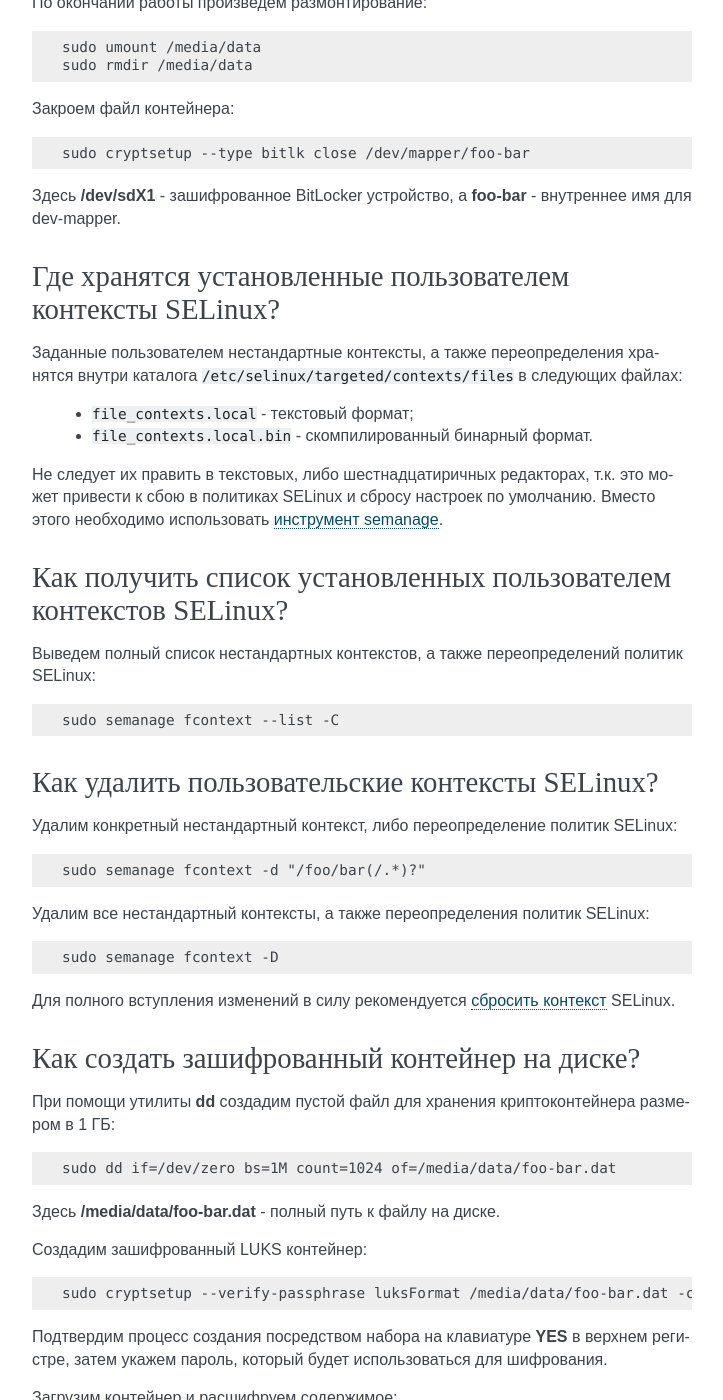
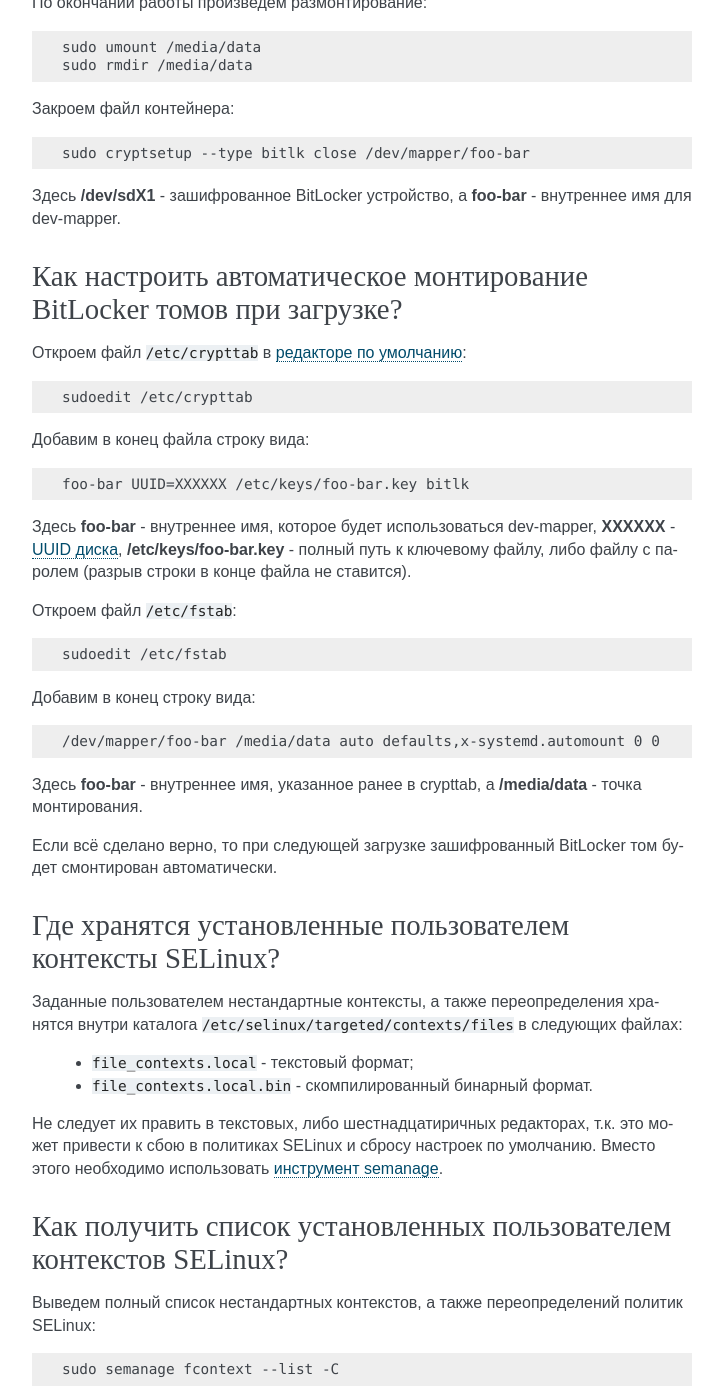
Before and after one commit to RussianFedora/FAQ, a Sphinx documentation site: the page built from source/security.rst, in a window 1280 px wide and 1400 px high, scrolled down 28377 px. Shown: the whole window, without its empty margins (388-1111 px from the left). Built offline with Sphinx 7.4.7, drawn with Linux system fonts in a browser that asks for light colours; some of the changed text lies outside the part shown.

Commit message:
Added question about auto mounting BitLocker volumes.

```diff
--- a/source/security.rst
+++ b/source/security.rst
@@ -1636,6 +1636,42 @@ Cryptsetup поддерживает их монтирование, базовы
 
 Здесь **/dev/sdX1** - зашифрованное BitLocker устройство, а **foo-bar** - внутреннее имя для dev-mapper.
 
+.. index:: encryption, cryptsetup, fstab, crypttab, bitlocker
+.. _bitlocker-auto:
+
+Как настроить автоматическое монтирование BitLocker томов при загрузке?
+===========================================================================
+
+Откроем файл ``/etc/crypttab`` в :ref:`редакторе по умолчанию <editor-selection>`:
+
+.. code-block:: text
+
+    sudoedit /etc/crypttab
+
+Добавим в конец файла строку вида:
+
+.. code-block:: text
+
+    foo-bar UUID=XXXXXX /etc/keys/foo-bar.key bitlk
+
+Здесь **foo-bar** - внутреннее имя, которое будет использоваться dev-mapper, **XXXXXX** - :ref:`UUID диска <get-uuid>`, **/etc/keys/foo-bar.key** - полный путь к ключевому файлу, либо файлу с паролем (разрыв строки в конце файла не ставится).
+
+Откроем файл ``/etc/fstab``:
+
+.. code-block:: text
+
+    sudoedit /etc/fstab
+
+Добавим в конец строку вида:
+
+.. code-block:: text
+
+    /dev/mapper/foo-bar /media/data auto defaults,x-systemd.automount 0 0
+
+Здесь **foo-bar** - внутреннее имя, указанное ранее в crypttab, а **/media/data** - точка монтирования.
+
+Если всё сделано верно, то при следующей загрузке зашифрованный BitLocker том будет смонтирован автоматически.
+
 .. index:: selinux, context, storage
 .. _selinux-local-storage:
 
```
